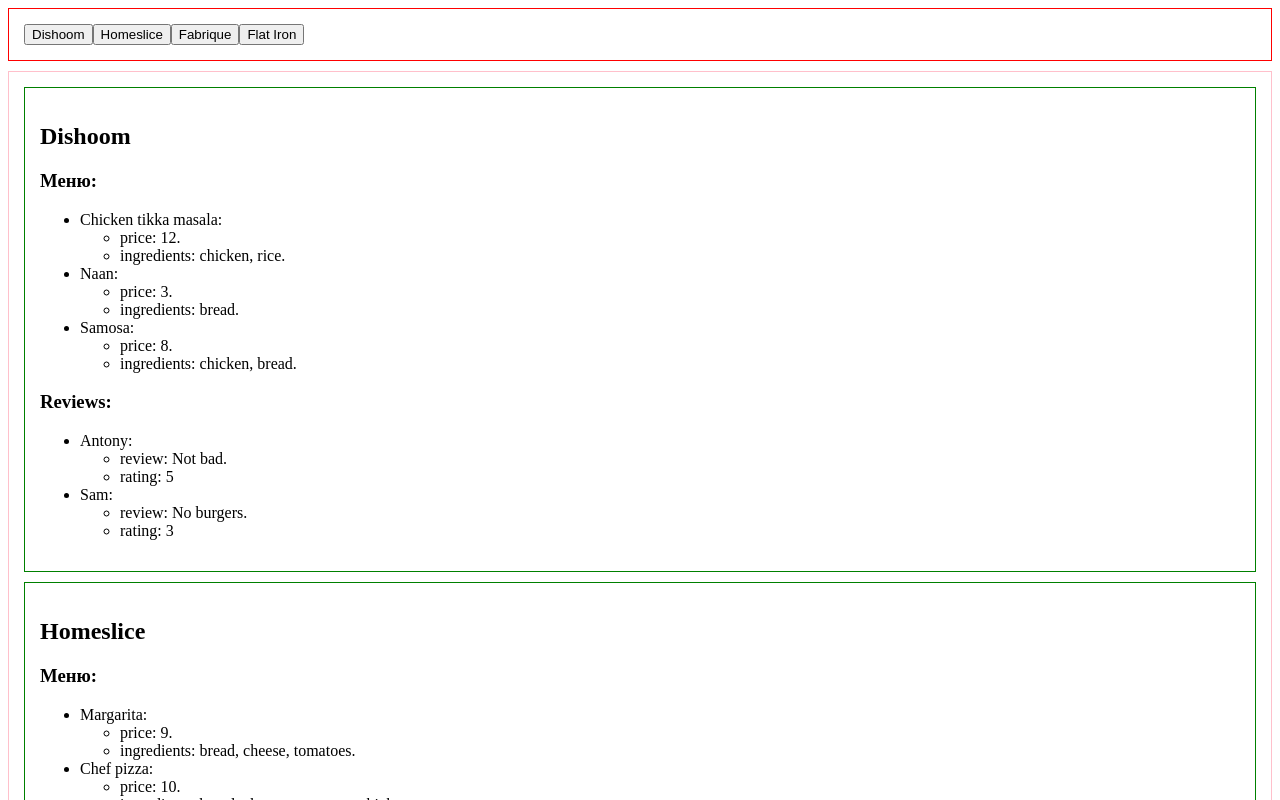
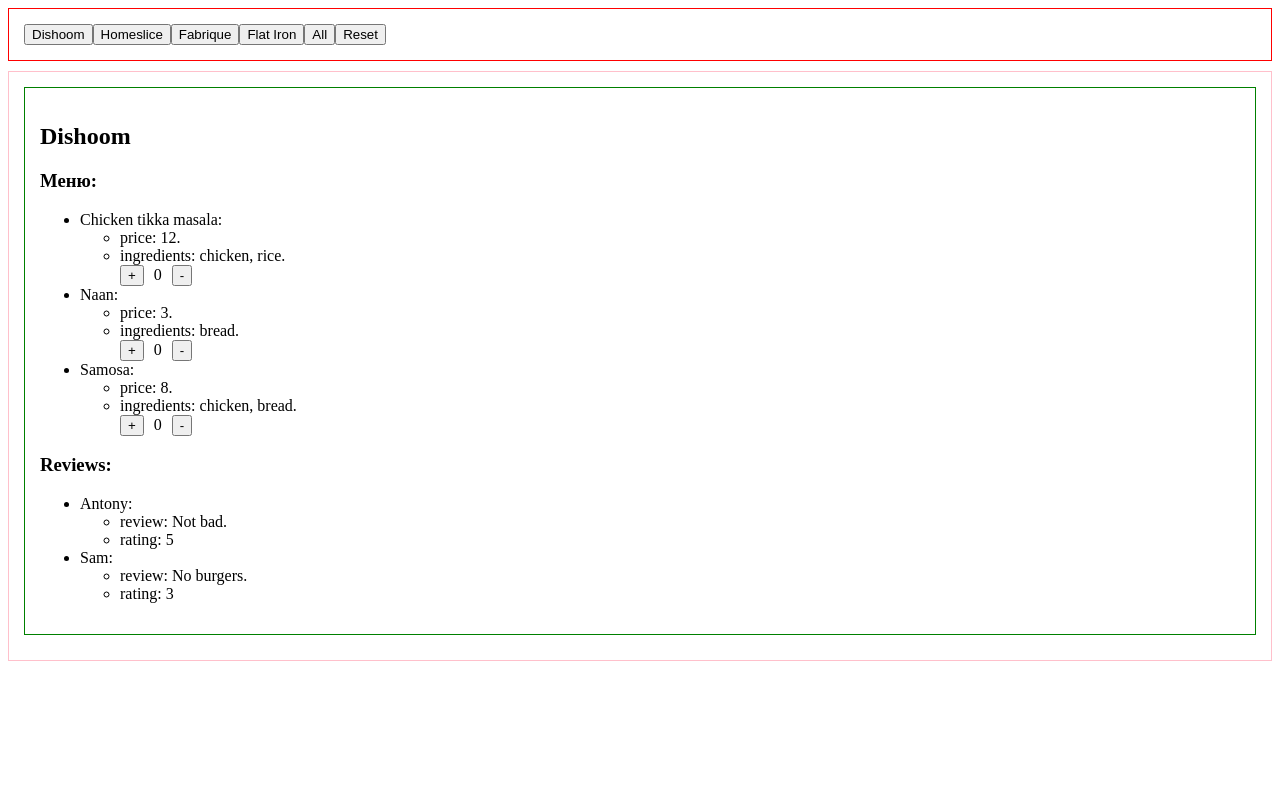
Before and after one commit to crocodileDaniil/ReactEducationLearnJS, a React (Vite) app: page / in a window 1280 px wide. Both pictures are taken after a click on the button "Dishoom". Shown: the top 800 px of the page. Built offline with nearby package versions, Linux system fonts and the light colour scheme.

Commit message:
add_state-and-counter

```diff
--- a/src/components/filter_menu/component.jsx
+++ b/src/components/filter_menu/component.jsx
@@ -3,6 +3,6 @@
 export const FilterFoods = ( { filters, onFilterClick } ) => {
   // console.log('value of filterMenu', filterArray)
 return <div style={{border: "1px solid red",padding: "15px",marginBottom: "10px"}}>
-  {filters.map((name,id) => <FilterButton name={name} onClickFilter={() => onFilterClick(id)} />)}
+  {filters.map((name) => <FilterButton name={name} onClickFilter={() => onFilterClick(name)} />)}
 </div>
 }
--- a/src/components/restaurant_menu/dish/component.jsx
+++ b/src/components/restaurant_menu/dish/component.jsx
@@ -1,10 +1,45 @@
-export const Dish = ( { data }) => {
-  // console.log('value of name', data)
-return <>
-  {data.name}:
-  <ul>
-    <li>price: {data.price}.</li>
-    <li>ingredients: {data.ingredients.join(', ')}.</li>
-  </ul>
-</>
-}
+import { useState } from "react";
+
+const [maxCount, minCount] = [5, 0];
+
+const upCount = (n) => {
+  n++;
+  return n > maxCount ? maxCount : n;
+};
+
+const downCount = (n) => {
+  n--;
+  return n < minCount ? minCount : n;
+};
+
+export const Dish = ({ data }) => {
+  const [count, setCount] = useState(0);
+
+  return (
+    <>
+      {data.name}:
+      <ul>
+        <li>price: {data.price}.</li>
+        <li>ingredients: {data.ingredients.join(", ")}.</li>
+        <div>
+          <button
+            onClick={() =>
+              setCount(count + 1 > maxCount ? maxCount : count + 1)
+            }
+            style={{ marginRight: "10px" }}
+          >
+            +
+          </button>
+          <span>{count}</span>
+          <button
+            onClick={() => setCount(downCount(count))}
+            style={{ marginLeft: "10px" }}
+          >
+
+            -
+          </button>
+        </div>
+      </ul>
+    </>
+  );
+};
--- a/src/pages/restaurants_page/component.jsx
+++ b/src/pages/restaurants_page/component.jsx
@@ -1,12 +1,24 @@
-import { FilterFoods } from '../../components/filter_menu/component'
-import { Restaurants } from '../../components/restaurants_window/component'
+import { useState } from "react";
+import { FilterFoods } from "../../components/filter_menu/component";
+import { Restaurants } from "../../components/restaurants/component";
 
-export const RestaurantsPage = ( { mock } ) => {
-  const filters = structuredClone(mock).map(elem => elem.name)
+export const RestaurantsPage = ({ mock }) => {
+  const filters = structuredClone(mock)
+    .map((elem) => elem.name)
+    .concat(["All","Reset"]);
+  const [filter, setFilter] = useState("");
+  // console.log("value filter", filter);
+  const foods = mock.filter(elem => elem.name === filter || filter === "All")
 
-  return <div>
-    <FilterFoods filters={filters} onFilterClick={ (n) => {console.log('Page: ',filters[n])}}/>
-    <Restaurants dataFoods={mock} />
-
-  </div>
-}
+  return (
+    <div>
+      <FilterFoods
+        filters={filters}
+        onFilterClick={(newFilter) => {
+          setFilter(newFilter);
+        }}
+      />
+      <Restaurants dataFoods={foods} />
+    </div>
+  );
+};
```
Also changed, not shown: src/components/restaurants/component.jsx (renamed from src/components/restaurants_window/component.jsx).
